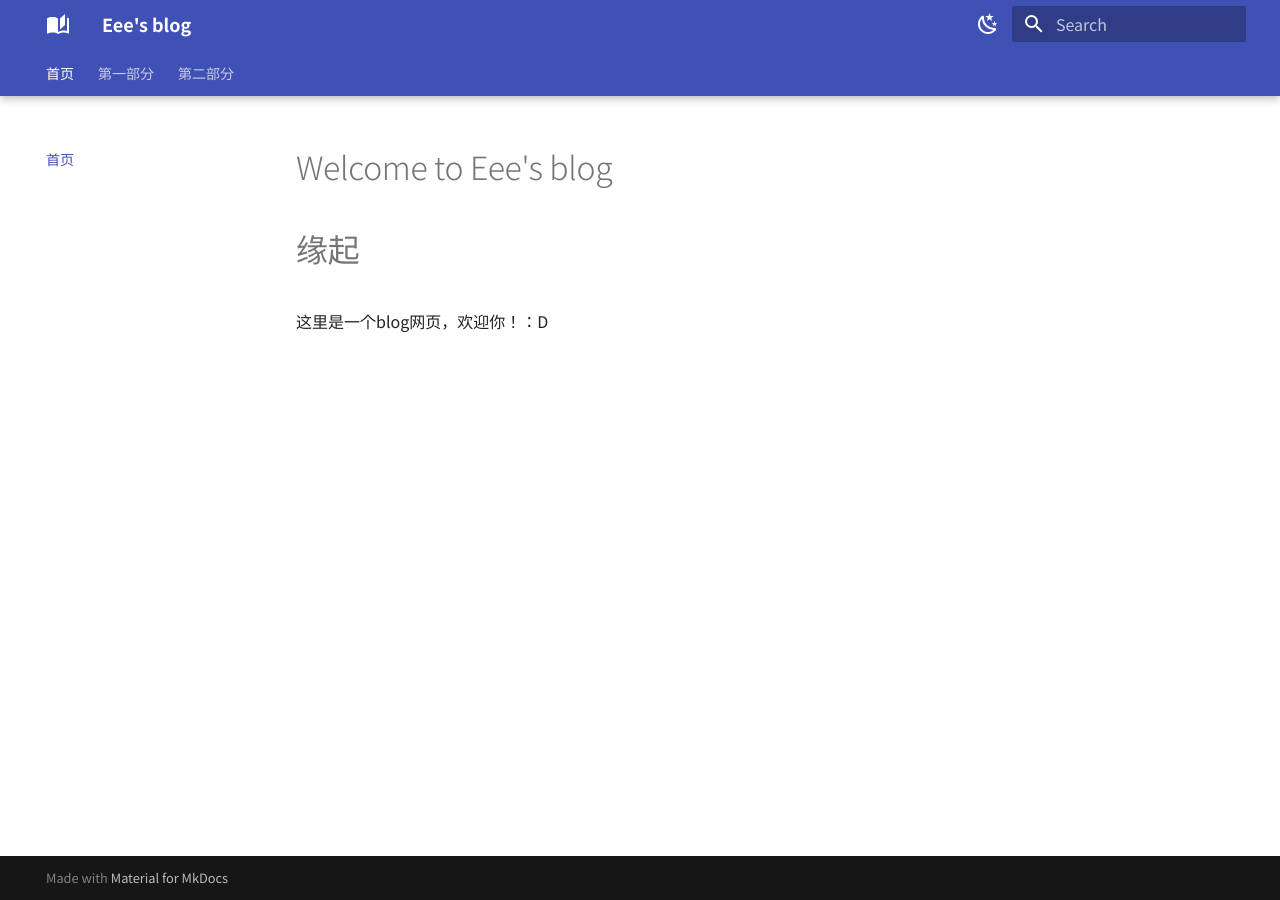
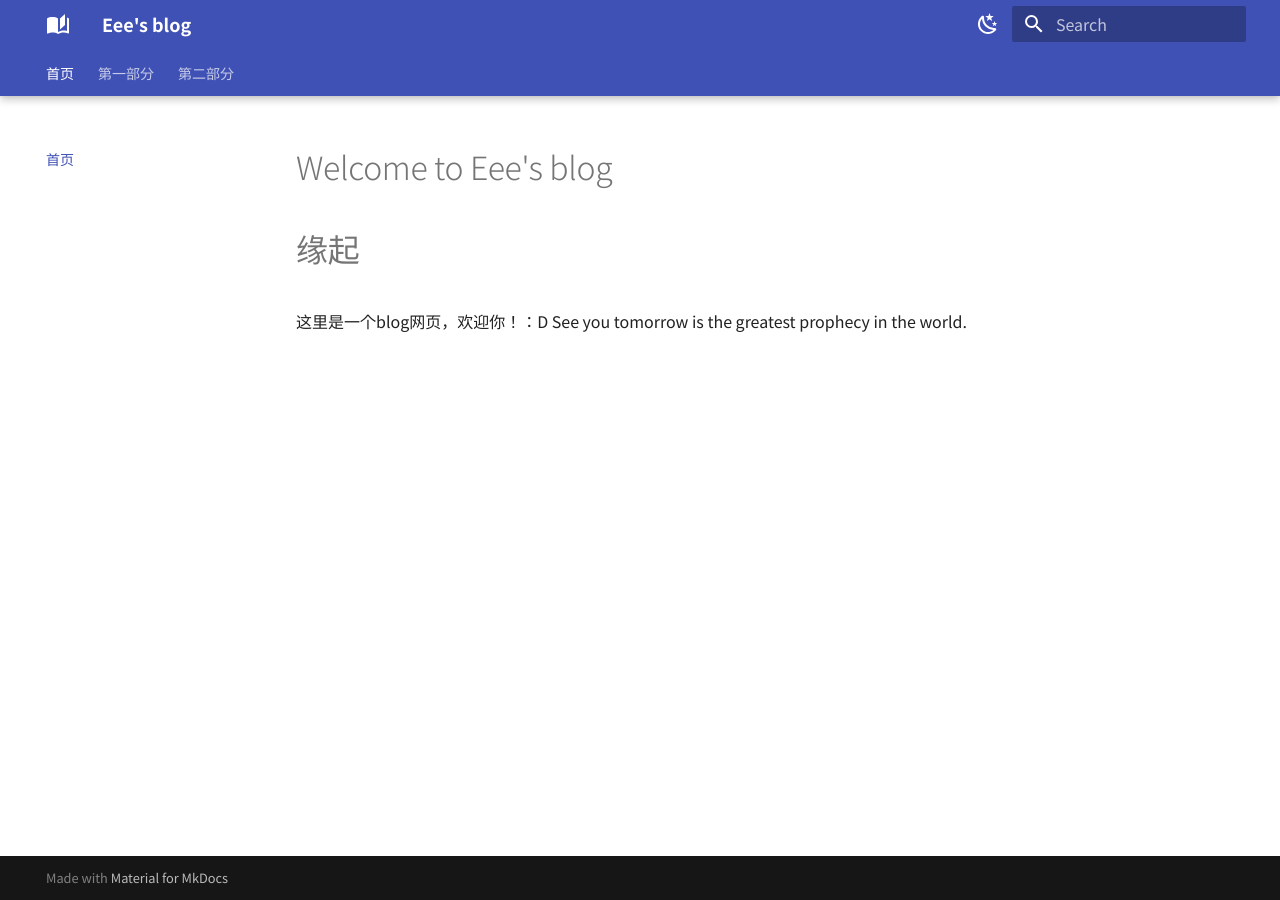
Before and after one commit to Eee616/Hello.github.lo, an MkDocs documentation site: the page built from docs/index.md, in a window 1280 px wide. Built offline with MkDocs 1.6.1 and Material for MkDocs 9.7.7, drawn with Linux system fonts in a browser that asks for light colours.

Commit message:
Update blog welcome message with additional text
Added a new line to the blog welcome message.

```diff
--- a/docs/index.md
+++ b/docs/index.md
@@ -15,3 +15,4 @@ hero:
 # 缘起
 
 这里是一个blog网页，欢迎你！：D
+See you tomorrow is the greatest prophecy in the world.
```
